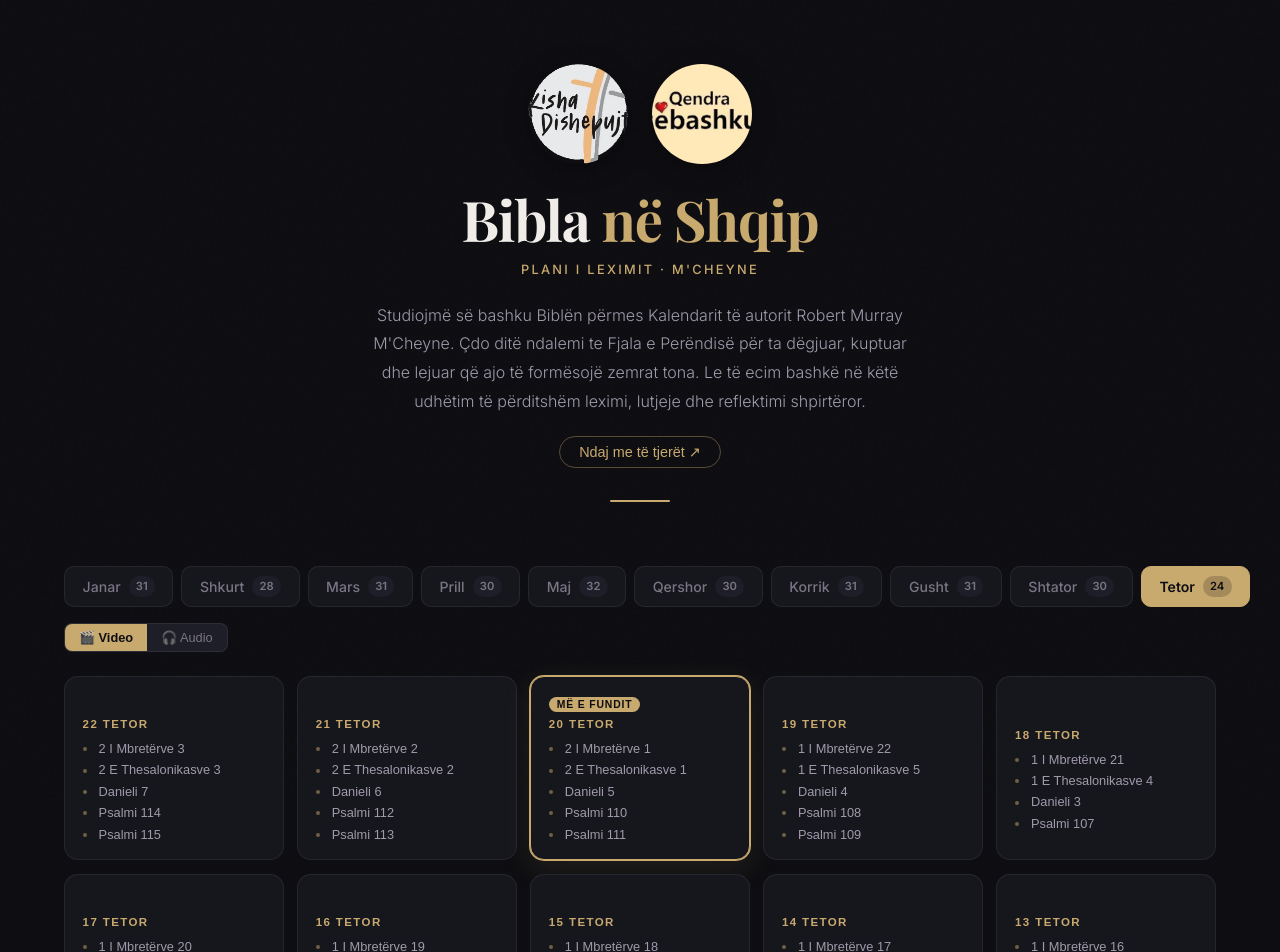
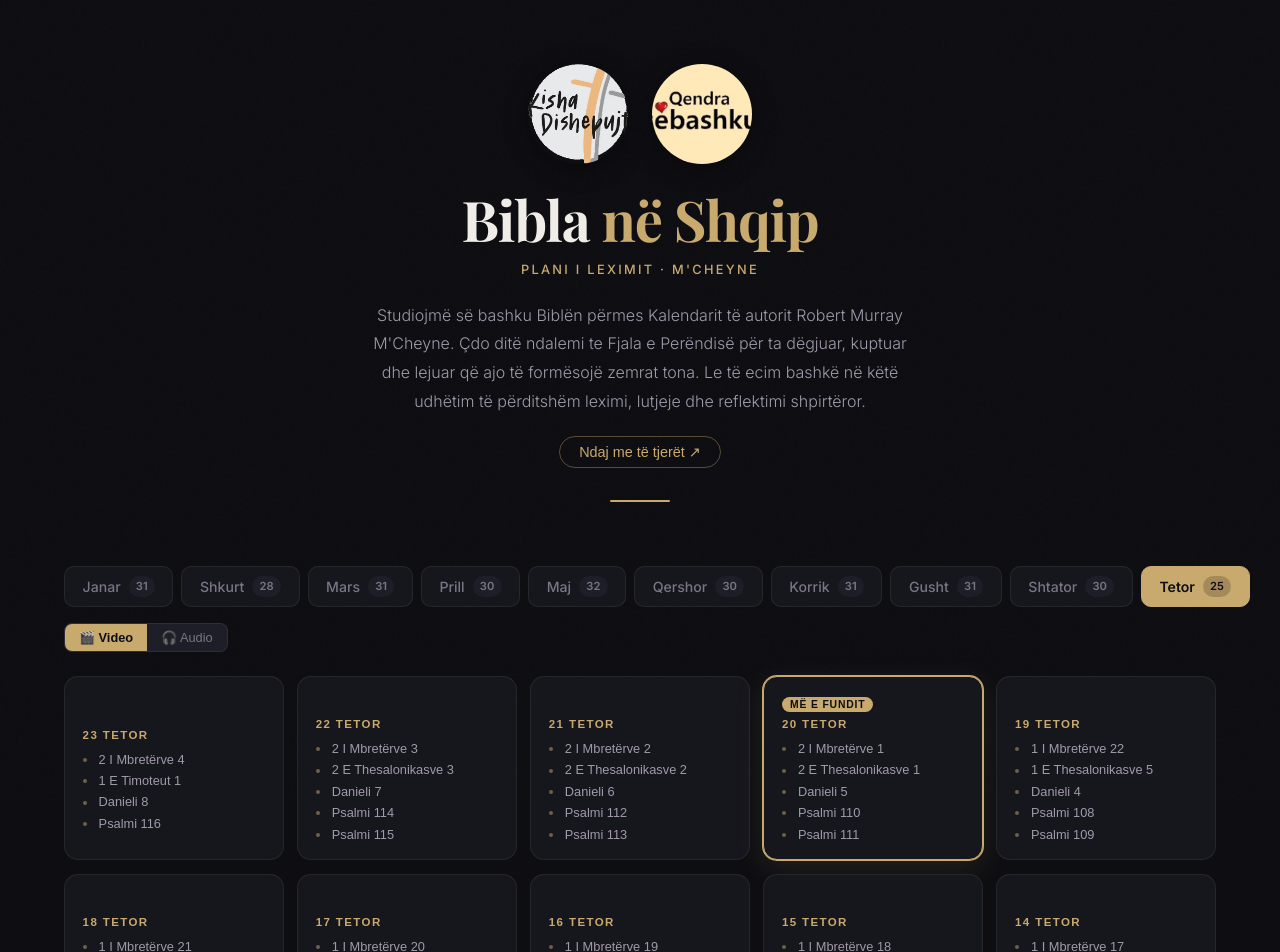
Before and after one commit to jeffandmeredith-max/bibla-shqip, a React (Vite) app: page / in a window 1280 px wide. Shown: the top 952 px of the page. Built offline with nearby package versions, Linux system fonts and the light colour scheme.

Commit message:
chore: daily update 2026-10-23

```diff
--- a/src/data/october.js
+++ b/src/data/october.js
@@ -603,5 +603,28 @@ export const october = [
         "start": 759
       }
     ]
+  },
+  {
+    "day": 23,
+    "date": "23 Tetor",
+    "videoId": "UyxpjRtAJJk",
+    "readings": [
+      {
+        "title": "2 I Mbretërve 4",
+        "start": 0
+      },
+      {
+        "title": "1 E Timoteut 1",
+        "start": 406
+      },
+      {
+        "title": "Danieli 8",
+        "start": 572
+      },
+      {
+        "title": "Psalmi 116",
+        "start": 834
+      }
+    ]
   }
 ]
```
